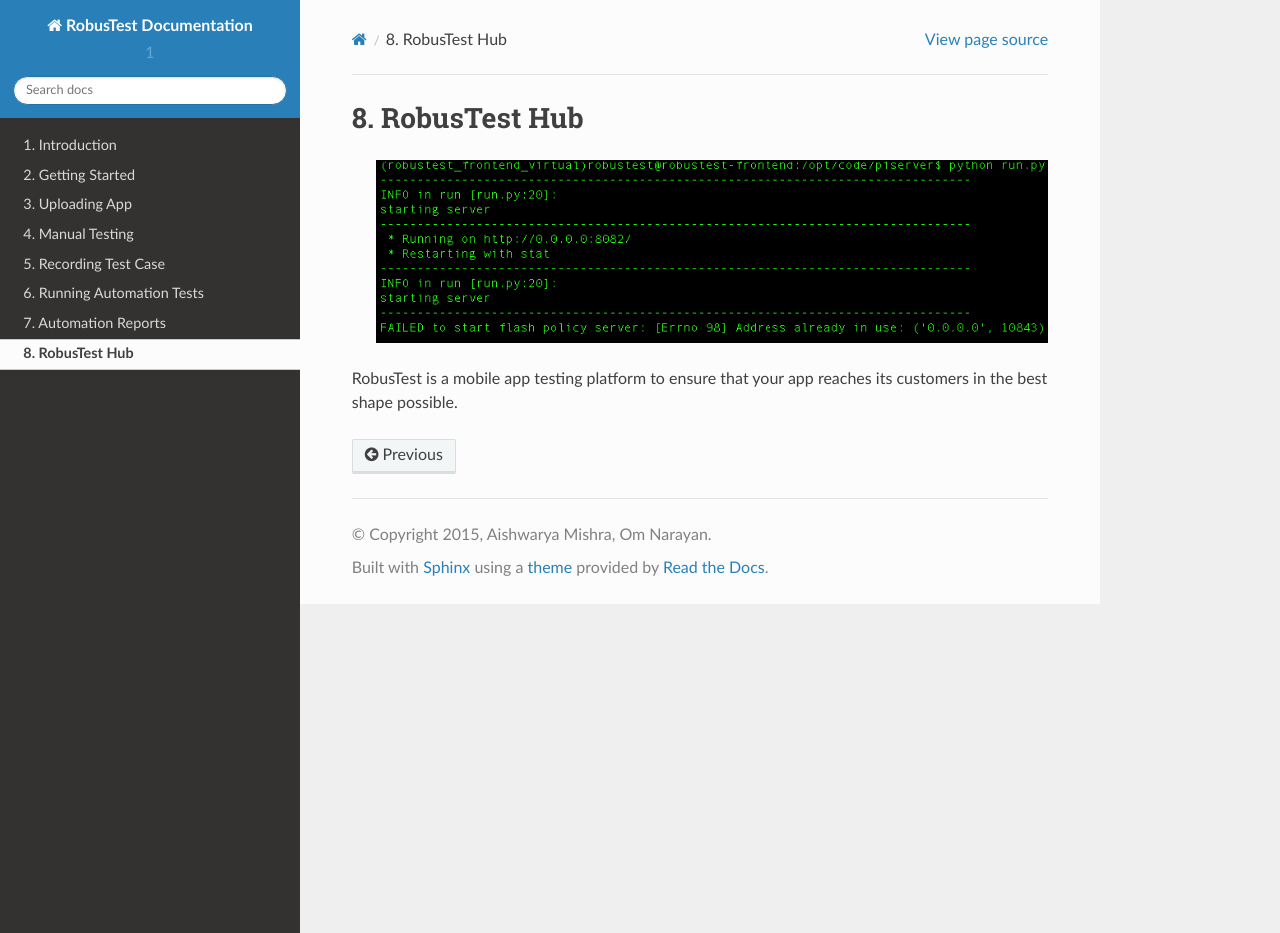
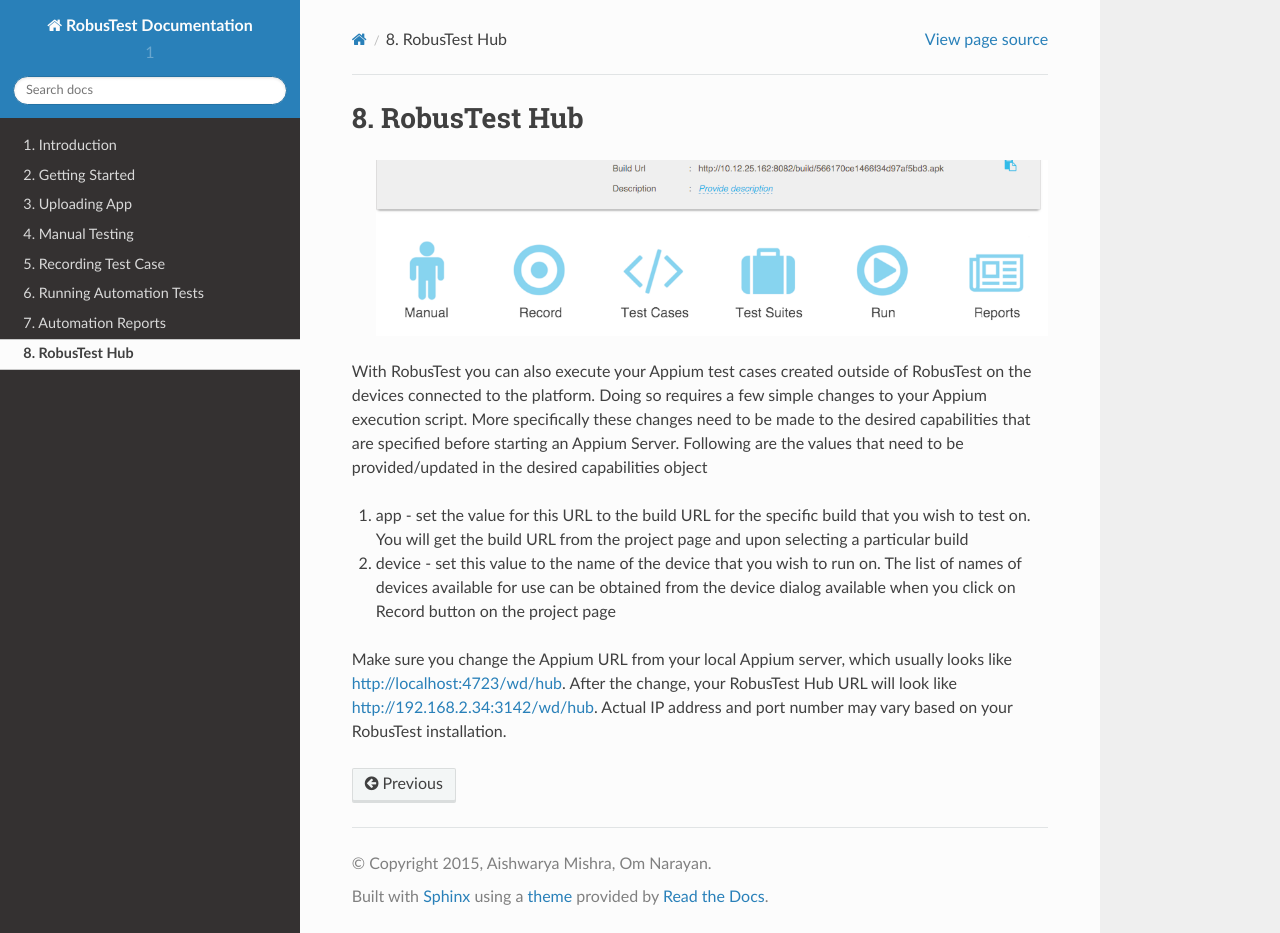
Before and after one commit to izinga/robustest_docs, a Sphinx documentation site: the page built from source/robustesthub.rst, in a window 1280 px wide and 933 px high. Built offline with Sphinx 7.4.7 and the Read the Docs theme 2.0.0, drawn with Linux system fonts in a browser that asks for light colours.

Commit message:
third checkin

```diff
--- a/source/robustesthub.rst
+++ b/source/robustesthub.rst
@@ -1,5 +1,11 @@
 RobusTest Hub
 =============
- .. image:: _static/adminserver.png
+ .. image:: _static/buildURL.png
 
-RobusTest is a mobile app testing platform to ensure that your app reaches its customers in the best shape possible.
+With RobusTest you can also execute your Appium test cases created outside of RobusTest on the devices connected to the platform. Doing so requires a few simple changes to your Appium execution script. More specifically these changes need to be made to the desired capabilities that are specified before starting an Appium Server. Following are the values that need to be provided/updated in the desired capabilities object
+
+
+1. app - set the value for this URL to the build URL for the specific build that you wish to test on. You will get the build URL from the project page and upon selecting a particular build
+2. device - set this value to the name of the device that you wish to run on. The list of names of devices available for use can be obtained from the device dialog available when you click on Record button on the project page
+
+Make sure you change the Appium URL from your local Appium server, which usually looks like http://localhost:4723/wd/hub.  After the change, your RobusTest Hub URL will look like http://192.168.2.34:3142/wd/hub. Actual IP address and port number may vary based on your RobusTest installation.
```
Also changed, not shown: source/_static/buildURL.png (added), 8 other files.
